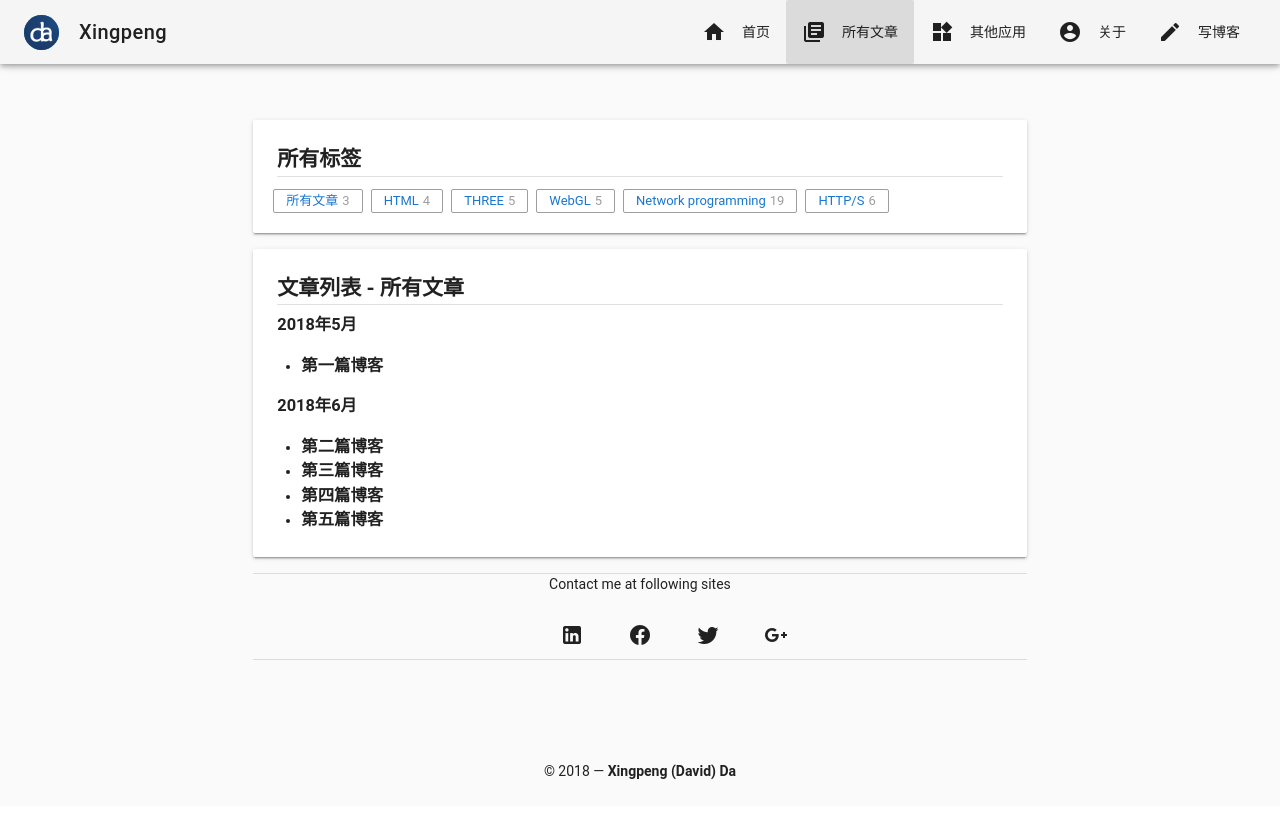
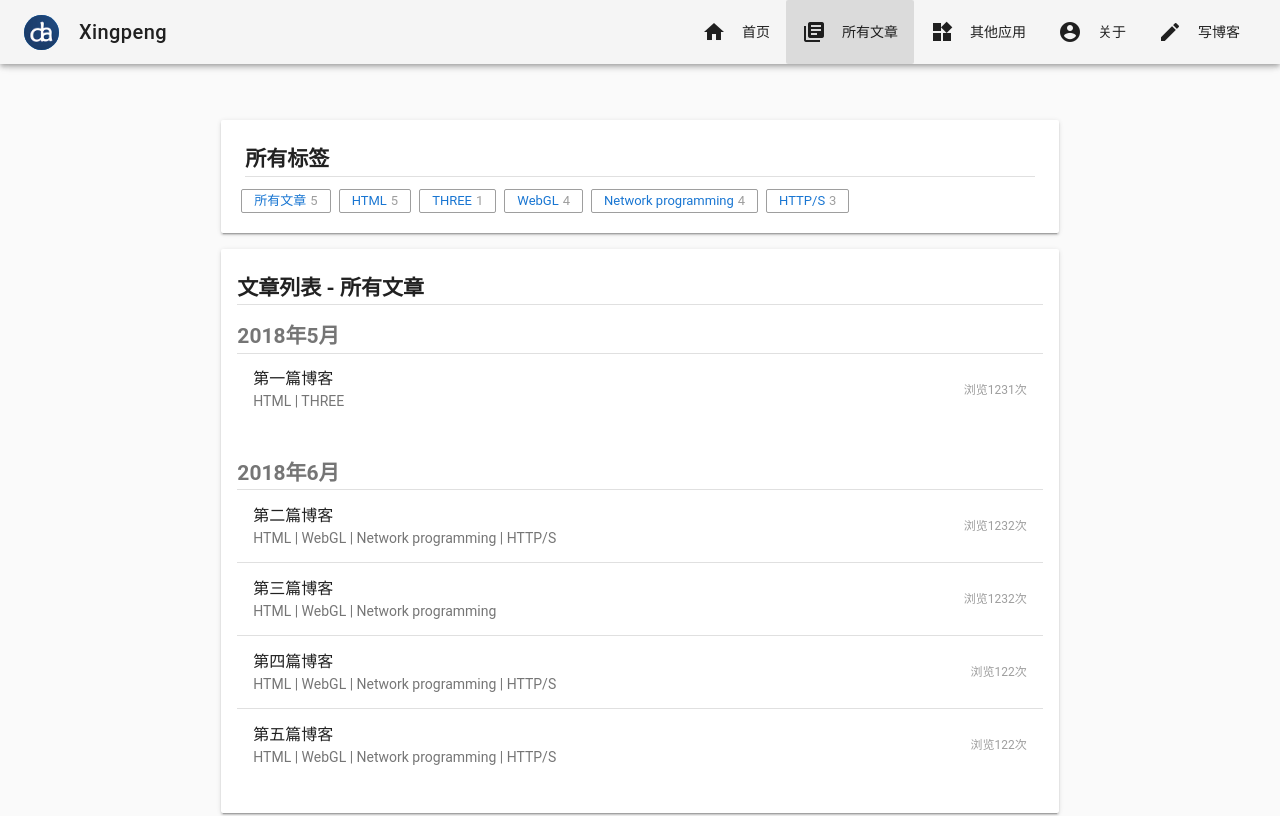
Before and after one commit to daveying/blog, a Vue app in the folder blog-front/: page /blogs/YWxs in a window 1280 px wide. Shown: the top 816 px of the page. Built offline with nearby package versions, Linux system fonts and the light colour scheme; what vue-disqus would draw is missing.

Commit message:
all artical as v-list

```diff
--- a/blog-front/src/App.vue
+++ b/blog-front/src/App.vue
@@ -44,7 +44,7 @@
       </v-toolbar-items>
     </v-toolbar>
     <v-content>
-      <v-container fluid mx-0>
+      <v-container fluid mx-0 px-0>
         <v-layout>
           <v-flex xs12 md10 lg8 offset-md1 offset-lg2>
             <router-view></router-view>
--- a/blog-front/src/components/AllArticals.vue
+++ b/blog-front/src/components/AllArticals.vue
@@ -1,11 +1,11 @@
 <template>
   <v-card flat class="grey lighten-5">
-    <v-container class="my-0" fluid style="min-height: 0;" grid-list-lg>
+    <v-container class="my-0 px-2" fluid style="min-height: 0;" grid-list-lg>
       <v-layout row wrap>
         <v-flex xs12>
           <v-card>
             <v-container>
-              <h2>所有标签</h2>
+              <h2 class="text--primary">所有标签</h2>
               <v-divider></v-divider>
               <v-layout wrap class="mt-2">
                 <span
@@ -31,8 +31,8 @@
       <v-layout>
         <v-flex xs12>
           <v-card>
-            <v-container>
-              <h2>文章列表 - {{ this.tag === 'all' ? '所有文章' : this.tag }}</h2>
+            <v-container px-3>
+              <h2 class="text--primary">文章列表 - {{ this.tag === 'all' ? '所有文章' : this.tag }}</h2>
               <v-divider></v-divider>
               <v-layout
                 v-for="month in monthArr"
@@ -41,14 +41,33 @@
                 wrap
               >
                 <v-flex xs12>
-                  <h3>{{ month.year }}年{{ month.month + 1 }}月</h3>
-                </v-flex>
-                <v-flex xs12>
-                  <ul>
-                    <li v-for="item in month.items" :key="item.id">
-                      <h3 @click="onBlogClicked(item)">{{ item.title }}</h3>
-                    </li>
-                  </ul>
+                  <v-list two-line>
+                    <h2 class="text--secondary">{{ month.year }}年{{ month.month + 1 }}月</h2>
+                    <v-divider></v-divider>
+                    <div
+                      v-for="(item, index) in month.items"
+                      :key="item.id"
+                    >
+                      <v-list-tile
+                        ripple
+                        @click="onBlogClicked(item)"
+                      >
+                        <v-list-tile-content>
+                          <v-list-tile-title>{{ item.title }}</v-list-tile-title>
+                          <v-list-tile-sub-title>
+                            <span v-for="(tag, tagIdx) in item.tags" :key="tag">
+                              {{ tag }}
+                              <span v-if="tagIdx + 1 < item.tags.length" :key="tagIdx"> | </span>
+                            </span>
+                          </v-list-tile-sub-title>
+                        </v-list-tile-content>
+                        <v-list-tile-action>
+                          <v-list-tile-action-text>浏览{{ item.viewCount }}次</v-list-tile-action-text>
+                        </v-list-tile-action>
+                      </v-list-tile>
+                      <v-divider v-if="index + 1 < month.items.length" :key="index"></v-divider>
+                    </div>
+                  </v-list>
                 </v-flex>
               </v-layout>
             </v-container>
@@ -111,7 +130,7 @@ export default {
       let tagArr = []
       for (let t in tags) {
         let tag = {name: t}
-        tag.count = t.length
+        tag.count = tags[t].count
         tagArr.push(tag)
       }
       return tagArr
--- a/blog-front/src/components/Artical.vue
+++ b/blog-front/src/components/Artical.vue
@@ -35,7 +35,7 @@
         </v-flex>
       </v-layout>
     </v-container>
-    <v-layout row wrap>
+    <v-layout row wrap px-2>
       <v-flex xs12>
         <social-network-list></social-network-list>
       </v-flex>
```
